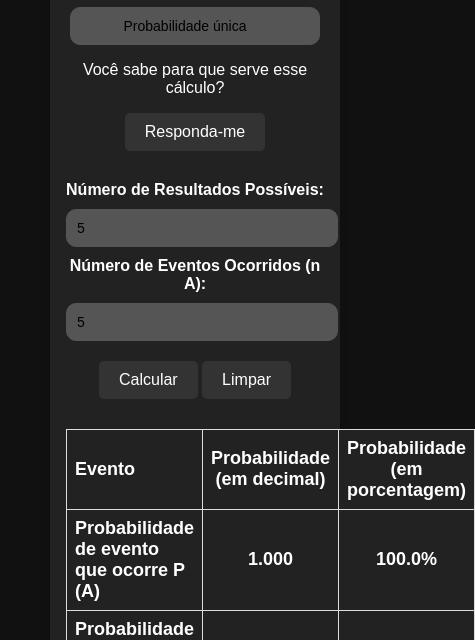
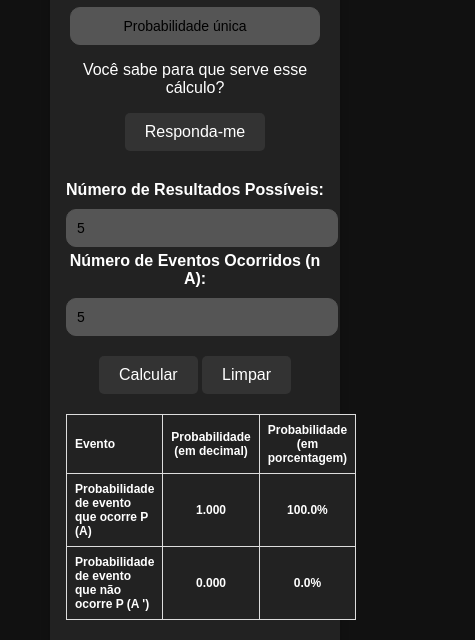
Before and after one commit to LuisT-ls/CalculadoraWeb_de_Estatistica, a plain HTML site: page Calculadora_Probabilidade/index.html in a window 390 px wide. Both pictures are taken after typing "5", "5" into the empty fields and a click on the button "Calcular". Shown: the part 204-844 px from the top of the page, 475 px wide, since content can reach past the window. Drawn offline with Linux system fonts and the light colour scheme.

Commit message:
melhoria na responsividade

```diff
--- a/Calculadora_Probabilidade/style.css
+++ b/Calculadora_Probabilidade/style.css
@@ -278,4 +278,27 @@ body,
     display: block;
     margin-right: 0;
     margin-bottom: 10px;
+  }
+
+  .input-fields label {
+    margin-top: 5px;
+  }
+
+  input[type='number'] {
+    font-size: 14px;
+  }
+
+  table {
+    font-size: 12px;
+  }
+
+  th,
+  td {
+    padding: 5px;
+  }
+
+  .result {
+    font-size: 16px;
+    margin-top: 10px;
+  }
 }
```
